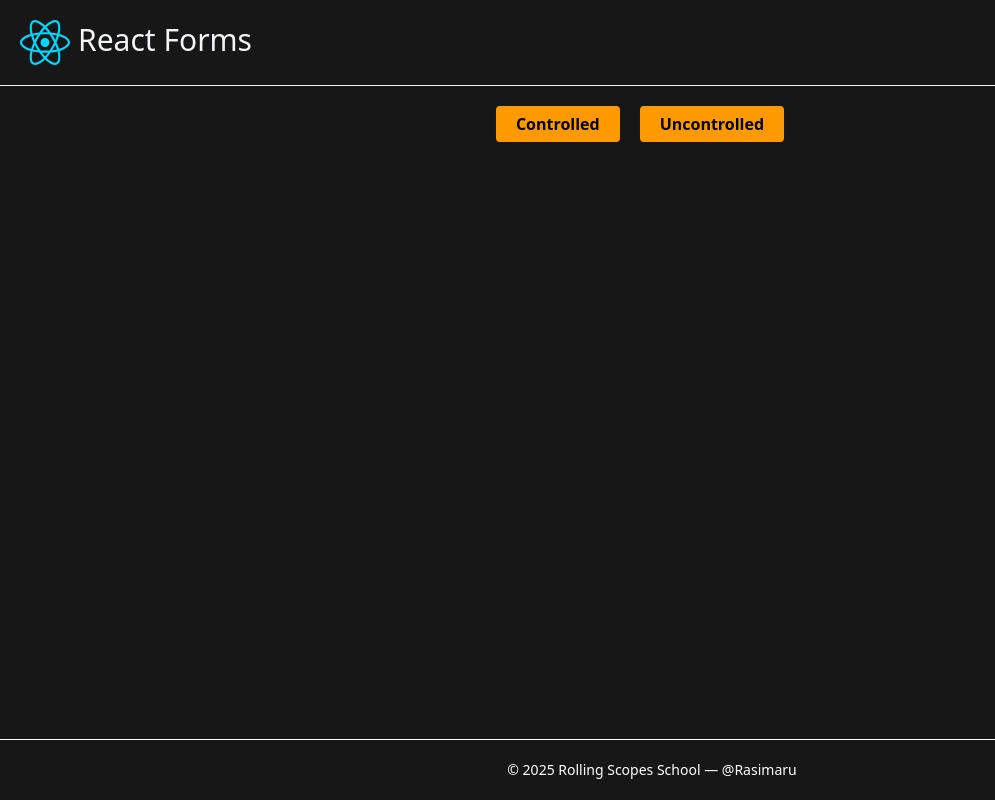
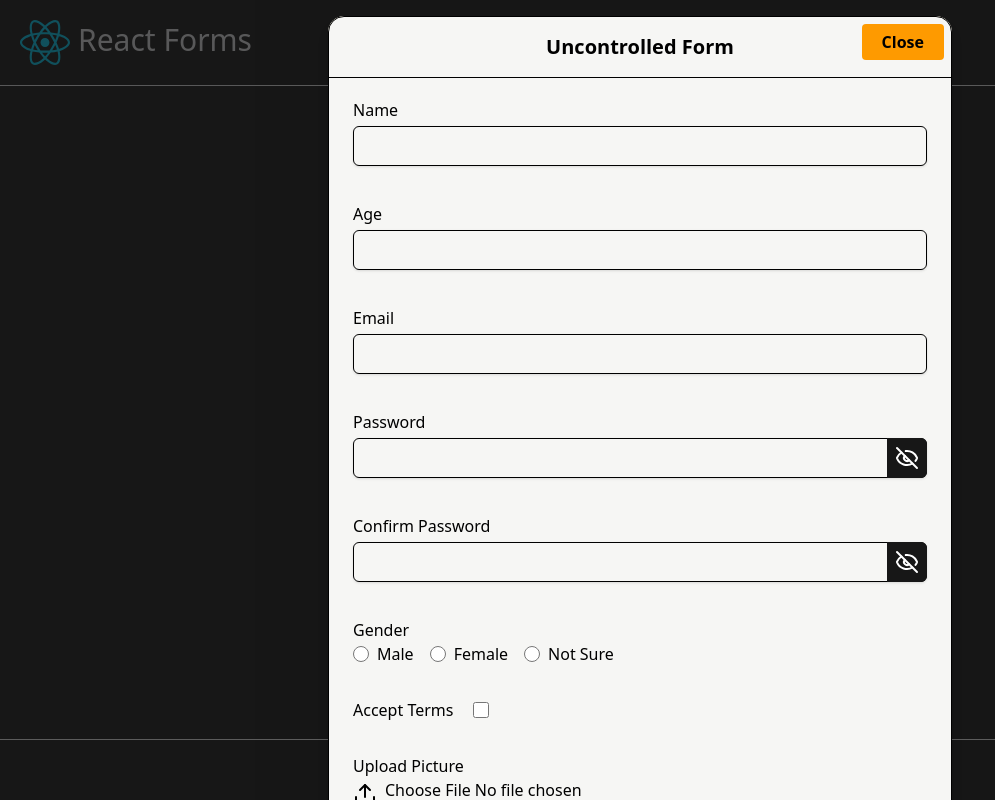
Before and after one commit to Rasimaru/react-jikan-app, a React (Vite) app: page / in a window 1280 px wide. Both pictures are taken after a click on the button "Uncontrolled". Shown: the whole page, without its empty margins (0-995 px from the left). Built offline with nearby package versions, Linux system fonts and the light colour scheme.

Commit message:
fix: add some fixes and changes

```diff
--- a/index.html
+++ b/index.html
@@ -8,6 +8,7 @@
   </head>
   <body>
     <div id="root"></div>
+    <div id="modal-root"></div>
     <script type="module" src="/src/main.tsx"></script>
   </body>
 </html>
--- a/jest.config.ts
+++ b/jest.config.ts
@@ -13,6 +13,7 @@ const config: Config = {
   ],
   moduleNameMapper: {
     '\\.(css|less|scss|sass)$': 'identity-obj-proxy',
+    '\\.(gif|ttf|eot|svg|png|jpg|jpeg)$': '<rootDir>/tests/mocks/setupMocks.ts',
     '^@/(.*)$': '<rootDir>/src/$1'
   },
   moduleFileExtensions: ['ts', 'tsx', 'js', 'jsx', 'json'],
--- a/src/App.tsx
+++ b/src/App.tsx
@@ -1,7 +1,7 @@
 import Layout from './components/layout/Layout';
 import { useState } from 'react';
 import Modal from './components/forms/Modal';
-import UncontrolledForm from './components/forms/UncontroledForm';
+import UncontrolledForm from './components/forms/UncontrolledForm';
 import HookForm from './components/forms/HookForm';
 import CardItem from './components/forms/CardItem';
 
--- a/src/components/forms/FormField.tsx
+++ b/src/components/forms/FormField.tsx
@@ -134,7 +134,11 @@ function FormField(props: FormFieldProps) {
           {label}
           <div className="flex gap-4">
             {options.map((opt) => (
-              <label key={opt.value} className="flex items-center gap-2 hover:cursor-pointer">
+              <label
+                htmlFor={`${name}-${opt.value}`}
+                key={opt.value}
+                className="flex items-center gap-2 hover:cursor-pointer"
+              >
                 <input
                   type="radio"
                   id={`${name}-${opt.value}`}
--- a/src/components/forms/HookForm.tsx
+++ b/src/components/forms/HookForm.tsx
@@ -4,7 +4,7 @@ import { yupResolver } from '@hookform/resolvers/yup';
 import { useDispatch, useSelector } from 'react-redux';
 import FormField, { type FormOption } from './FormField';
 import { setPicture, selectCountries } from '@/store/formSlice';
-import schema from './Schema';
+import schema from './schema';
 
 type FormValues = {
   name: string;
@@ -70,7 +70,11 @@ export default function HookForm({ onSubmit }: HookFormProps) {
         <div className="border-b px-6 py-4">
           <h2 className="text-center text-xl font-semibold">Controlled Form</h2>
         </div>
-        <form onSubmit={handleSubmit(submitForm)} className="px-6 py-6 text-left">
+        <form
+          data-testid="hook-form"
+          onSubmit={handleSubmit(submitForm)}
+          className="px-6 py-6 text-left"
+        >
           <FormField
             label="Name"
             name="name"
--- a/src/components/forms/UncontroledForm.tsx
+++ b/src/components/forms/UncontrolledForm.tsx
@@ -1,9 +1,11 @@
 import { useRef, useState } from 'react';
 import FormField, { type FormOption } from './FormField';
 import { useDispatch, useSelector } from 'react-redux';
-import { setPicture, selectCountries } from '@/store/formSlice';
+
 import * as Yup from 'yup';
-import schema from './Schema';
+
+import { selectCountries, setPicture } from '../../store/formSlice';
+import schema from './schema';
 
 const genderOptions: FormOption[] = [
   { value: 'male', label: 'Male' },
@@ -77,7 +79,12 @@ export default function UncontrolledForm({ onSubmit }: UncontrolledFormProps) {
         <div className="border-b px-6 py-4">
           <h2 className="text-center text-xl font-semibold">Uncontrolled Form</h2>
         </div>
-        <form ref={formRef} onSubmit={handleSubmit} className="px-6 py-6 text-left">
+        <form
+          data-testid="uncontrolled-form"
+          ref={formRef}
+          onSubmit={handleSubmit}
+          className="px-6 py-6 text-left"
+        >
           <FormField label="Name" name="name" type="text" error={errors.name} />
           <FormField label="Age" name="age" type="number" error={errors.age} />
           <FormField label="Email" name="email" type="email" error={errors.email} />
```
Also changed, not shown: src/components/forms/schema.ts (renamed from src/components/forms/Schema.ts), 1 other file (tests, documents, lock files or other folders).
